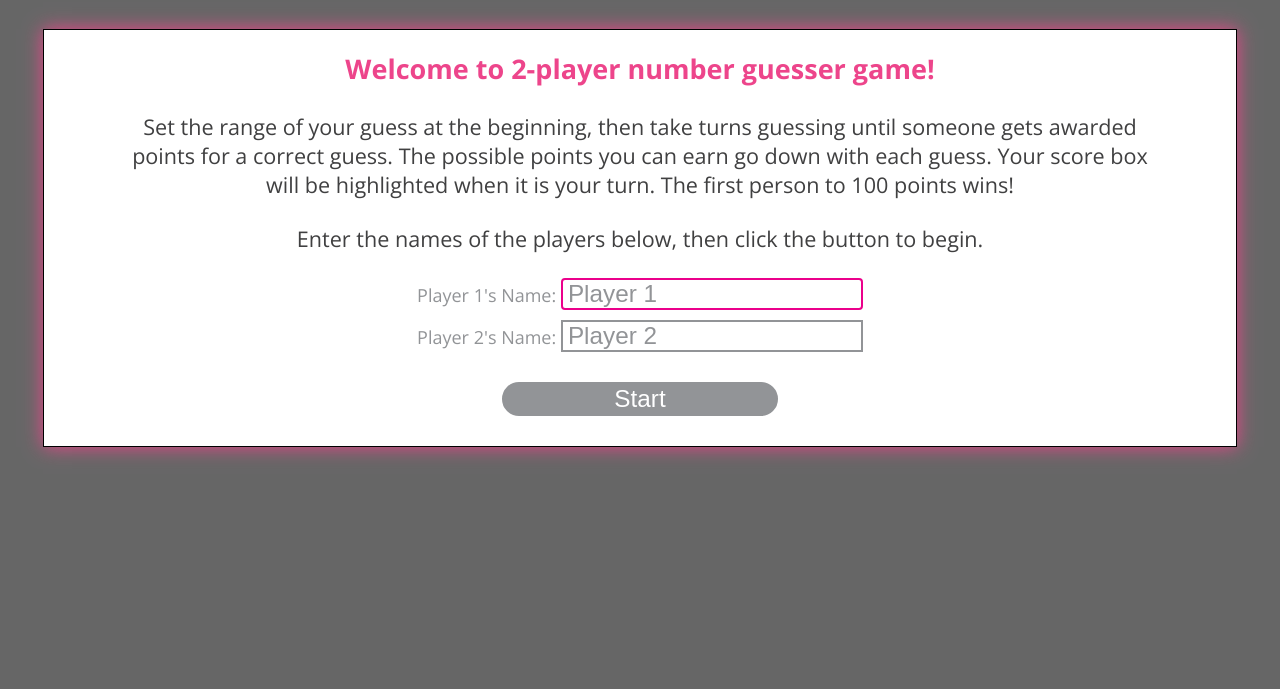
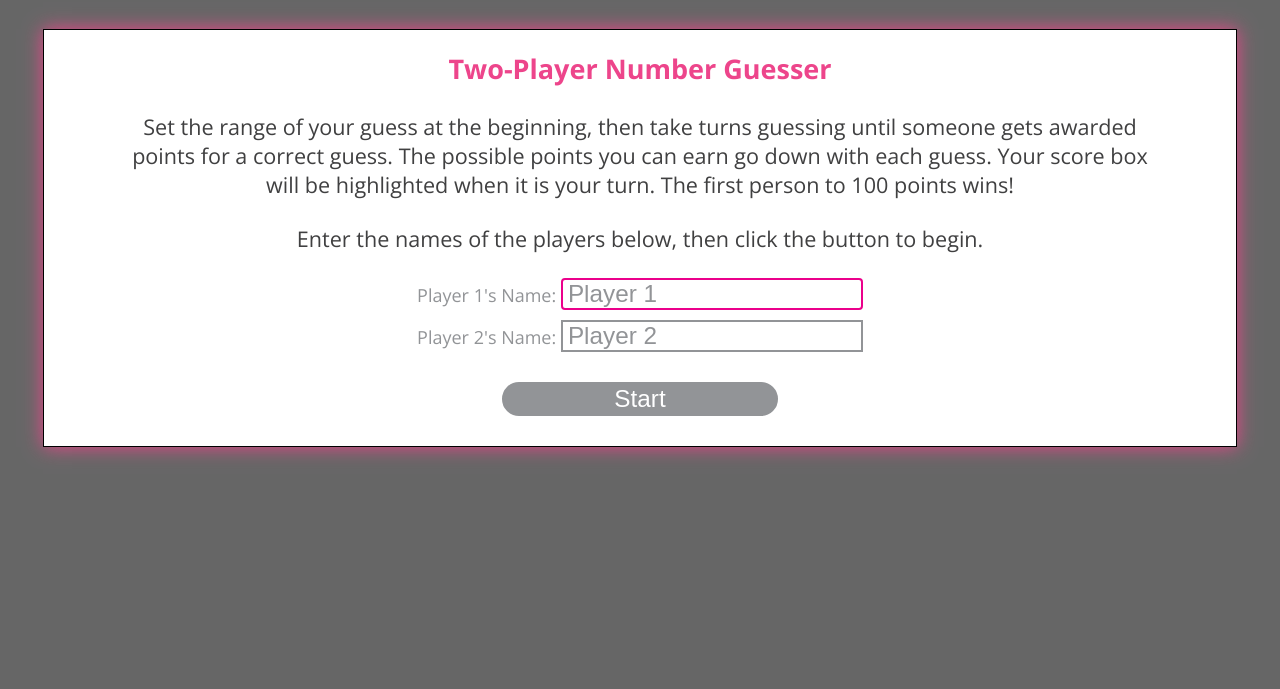
Before and after one commit to katiescruggs/number-guesser, a plain HTML site: page index.html in a window 1280 px wide. Shown: the part 111-800 px from the top of the page. Drawn offline with nearby package versions, Linux system fonts and the light colour scheme.

Commit message:
change title

```diff
--- a/index.html
+++ b/index.html
@@ -47,7 +47,7 @@
 
 		<div id="myModal" class="modal">
 			<div class="modal-content">
-				<h4><strong>Welcome to 2-player number guesser game!</strong></h4>
+				<h4><strong>Two-Player Number Guesser</strong></h4>
 				<p id="modalP1">Set the range of your guess at the beginning, then take turns guessing until someone gets awarded points for a correct guess. The possible points you can earn go down with each guess. Your score box will be highlighted when it is your turn. The first person to 100 points wins!</p>
 				<p id="modalP2">Enter the names of the players below, then click the button to begin.</p>
 
```
